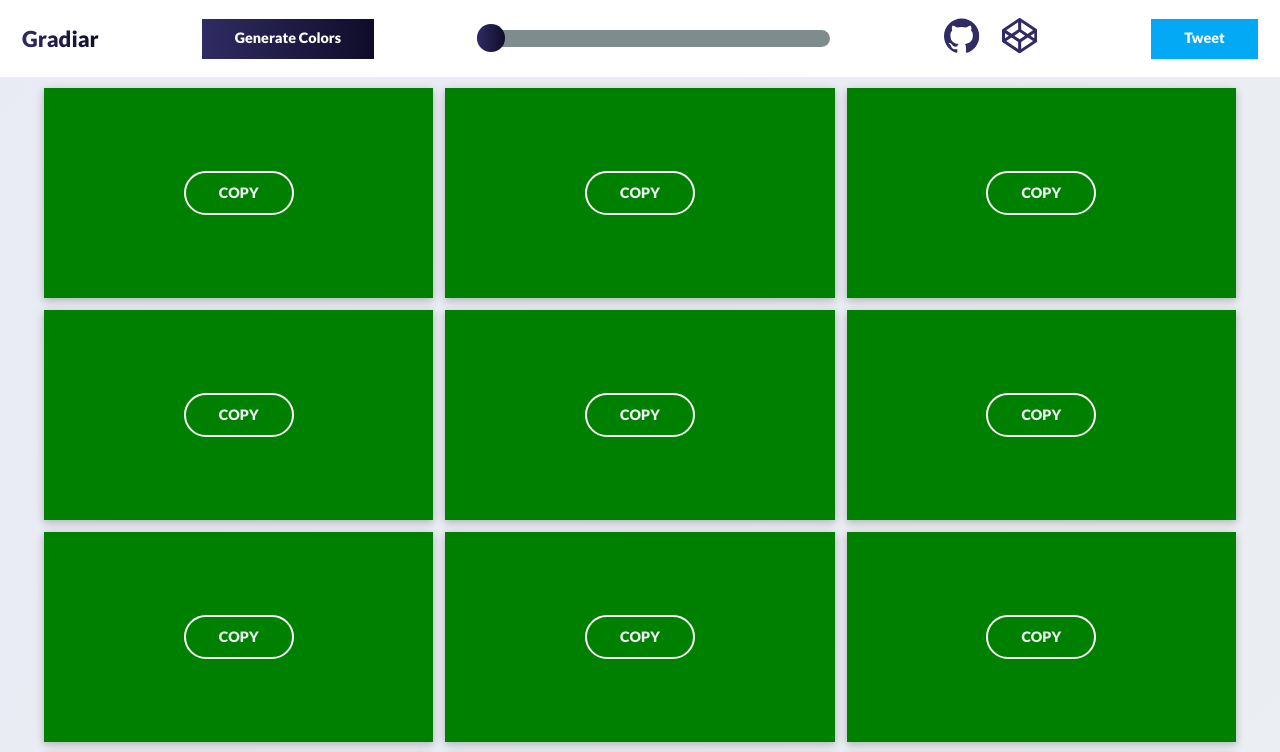
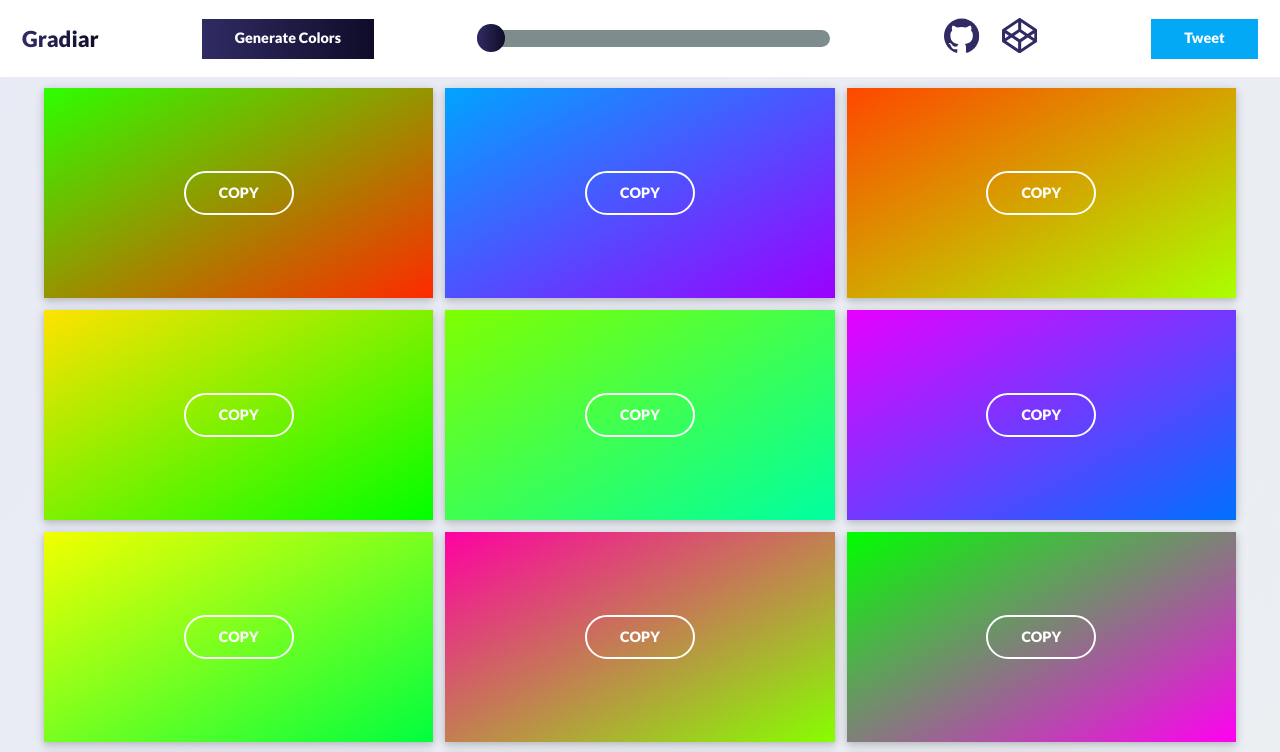
Before and after one commit to emmanuelnwogbo/linear-gradiar, a React app: page / in a window 1280 px wide. Shown: the top 752 px of the page. Built offline with nearby package versions, Linux system fonts and the light colour scheme.

Commit message:
added generateColors function to Container.jsx, componentWillUpdate to Card.jsx, generateGradientsApp function to App.jsx

```diff
--- a/src/App.jsx
+++ b/src/App.jsx
@@ -6,11 +6,27 @@ import Header from './components/Header';
 import Container from './components/Container';
 
 class App extends Component {
+  constructor(props) {
+    super(props);
+    this.state = {
+      generateGradients: false
+    }
+  }
+
+  generateGradientsApp = () => {
+    const { generateGradients } = this.state;
+    if (!generateGradients) {
+      this.setState({ generateGradients: true }, () => {
+        this.setState({ generateGradients: false })
+      })
+    }
+  }
+
   render() {
     return (
       <div>
-        <Header />
-        <Container />
+        <Header genGradientsFunctionApp={this.generateGradientsApp}/>
+        <Container generateGradients={this.state.generateGradients}/>
       </div>
     )
   }
--- a/src/components/Card.jsx
+++ b/src/components/Card.jsx
@@ -1,21 +1,57 @@
 import React, { Component } from 'react';
 
 import '../scss/components/card.scss'
+//import rainbowGenerator from '../helpers/rainbow';
 
 class Card extends Component {
   constructor(props) {
     super(props);
     this.state = {
-      gradient: null
+      colors: [],
+      gradient: false
     }
   }
 
+  handleGradientPainting = () => {
+    const { generateGradients } = this.props;
+    if (generateGradients) {
+      this.generateGradient();
+    }
+  }
+
+  generateGradient = () => {
+    const { colors, gradient } = this.state;
+    const generatedColors = this.props.generateColors(colors, gradient);
+    this.setState({
+      colors: generatedColors
+    }, () => {
+      this.setState(prevState => ({
+        gradient: `linear-gradient(to bottom right, ${prevState.colors.colors[0]}, ${prevState.colors.colors[1]})`
+      }))
+    })
+  }
+
+  componentDidMount() {
+    this.generateGradient();
+  }
+
+  componentWillUpdate() {
+    this.handleGradientPainting()
+  }
+
   render() {
-    return (
-      <div className='card'>
-        <div className="card--btn btn">copy</div>
-      </div>
-    )
+    const { gradient } = this.state;
+    const { generateGradients } = this.props;
+    if (gradient) {
+      return (
+        <div className='card' style={{
+          background: `${gradient}`
+        }}>
+          <div className="card--btn btn">copy</div>
+        </div>
+      )
+    }
+    return <div></div>
   }
 }
 
--- a/src/components/Container.jsx
+++ b/src/components/Container.jsx
@@ -1,6 +1,7 @@
 import React, { Component, lazy, Suspense } from 'react';
 
 import '../scss/components/container.scss';
+import rainbowGenerator from '../helpers/rainbow';
 
 const Card = lazy(() => import('./Card'));
 
@@ -9,16 +10,42 @@ class Container extends Component {
     super(props);
     this.state = {
       //this should actually have an already hard coded group of linear gradients later on
+      direction: `to bottom right`,
+      degree: `10deg`,
+      numberOfColors: 2,
       cards: [1, 2, 3, 4, 5, 6, 7, 8, 9, 10, 11, 12, 13, 14, 15, 16, 17, 18, 19, 20]
+    }
+  }
+
+  generateColors = (colors, gradient) => {
+    const { numberOfColors } = this.state;
+    const colorArr = [];
+    let tracker = 0;
+    while (tracker < numberOfColors) {
+      tracker+=1;
+      colorArr.push(
+        `${rainbowGenerator(
+          Math.round(Math.random() * 100),
+          Math.round(Math.random() * 80)
+        )}`
+      )
+    }
+
+    if (tracker === numberOfColors) {
+      return {
+        colors: colorArr,
+        //gradient: `linear-gradient(to bottom right, ${prevState.colors[0]}, ${prevState.colors[1]})`
+      }
     }
   }
 
   renderCards = () => {
     const { cards } = this.state;
+    const { generateGradients } = this.props;
     return cards.map(card => {
       return (
         <Suspense key={card} fallback={<div>loading</div>}>
-          <Card />
+          <Card generateColors={this.generateColors} generateGradients={generateGradients}/>
         </Suspense>
       )
     })
--- a/src/components/Header.jsx
+++ b/src/components/Header.jsx
@@ -12,10 +12,11 @@ class Header extends Component {
   }
 
   render() {
+    const { genGradientsFunctionApp } = this.props;
     return (
       <div className="header">
         <div className="header--name">Gradiar</div>
-        <div className="header--btn-tweet header--btn-generate">Generate Colors</div>
+        <div className="header--btn-tweet header--btn-generate" onClick={genGradientsFunctionApp}>Generate Colors</div>
         <div className="header__range">
           <div className="header__range--bar"></div>
           <div className="header__range--handle"></div>
--- /dev/null
+++ b/src/helpers/rainbow.js
@@ -0,0 +1,22 @@
+const rainbowGenerator = (numOfSteps, step) => {
+  // This function generates vibrant, "evenly spaced" colours (i.e. no clustering). This is ideal for creating easily distinguishable vibrant markers in Google Maps and other apps.
+  // Adam Cole, 2011-Sept-14
+  // HSV to RBG adapted from: http://mjijackson.com/2008/02/rgb-to-hsl-and-rgb-to-hsv-color-model-conversion-algorithms-in-javascript
+  var r, g, b;
+  var h = step / numOfSteps;
+  var i = ~~(h * 6);
+  var f = h * 6 - i;
+  var q = 1 - f;
+  switch(i % 6){
+      case 0: r = 1; g = f; b = 0; break;
+      case 1: r = q; g = 1; b = 0; break;
+      case 2: r = 0; g = 1; b = f; break;
+      case 3: r = 0; g = q; b = 1; break;
+      case 4: r = f; g = 0; b = 1; break;
+      case 5: r = 1; g = 0; b = q; break;
+  }
+  var c = "#" + ("00" + (~ ~(r * 255)).toString(16)).slice(-2) + ("00" + (~ ~(g * 255)).toString(16)).slice(-2) + ("00" + (~ ~(b * 255)).toString(16)).slice(-2);
+  return (c);
+}
+
+export default rainbowGenerator;
--- a/src/scss/components/card.scss
+++ b/src/scss/components/card.scss
@@ -11,5 +11,6 @@
     border-radius: 3rem;
     border: 2px solid #fff;
     cursor: pointer;
+    color: #fff;
   }
 }
```
